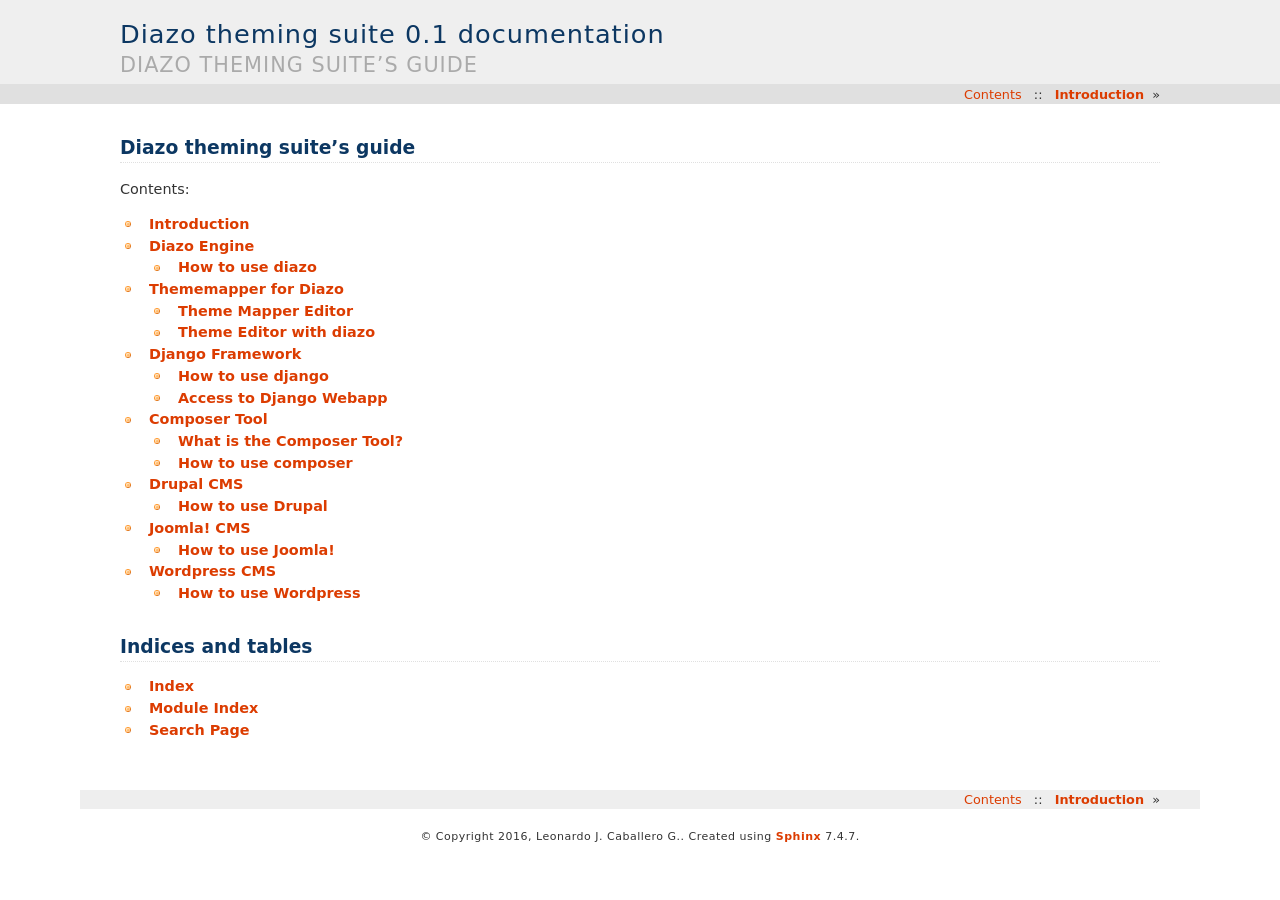
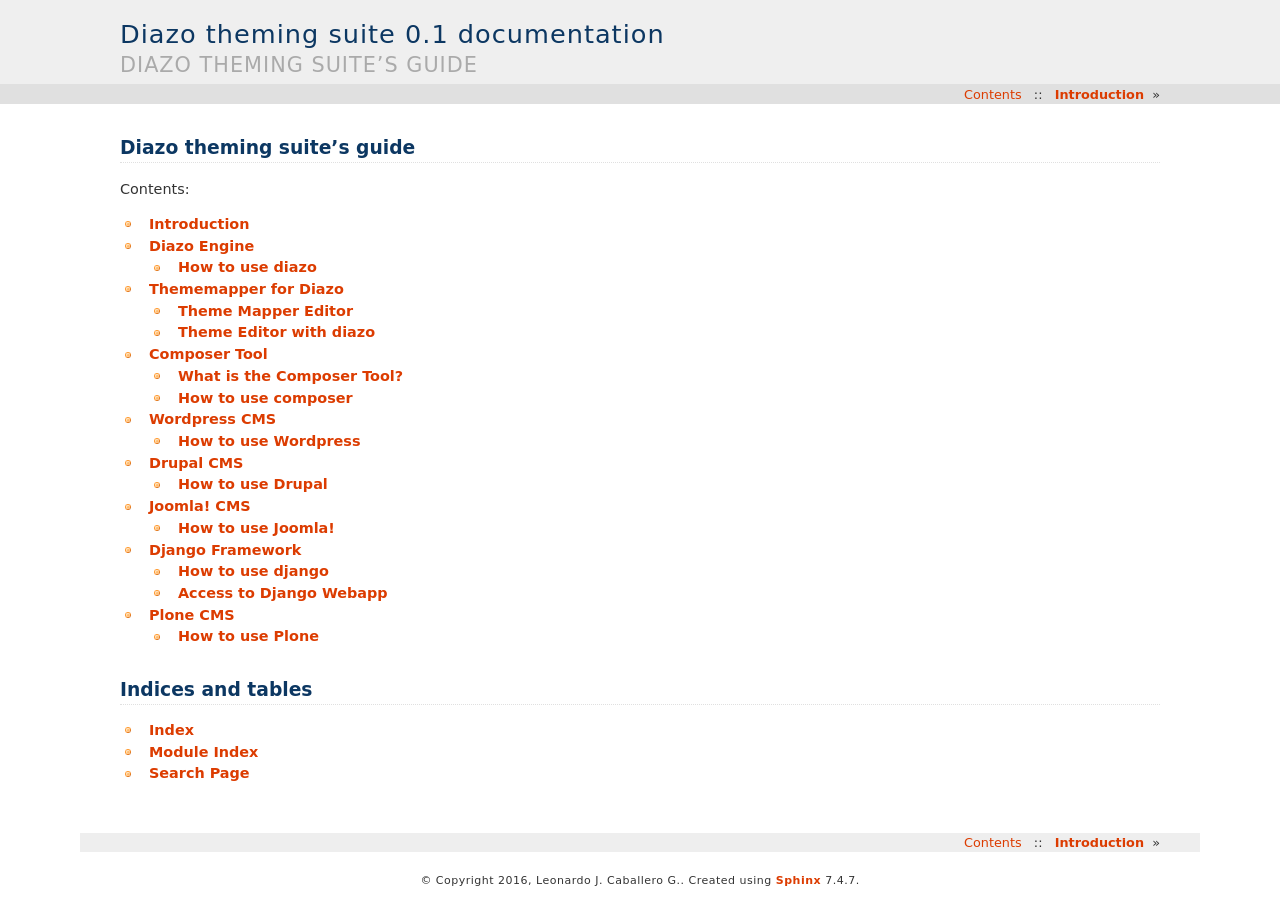
Before and after one commit to plone-ve/diazo-theming.suite, a Sphinx documentation site: the page built from docs/index.rst, in a window 1280 px wide. Built offline with Sphinx 7.4.7, drawn with Linux system fonts in a browser that asks for light colours.

Commit message:
Added Plone section for documentation

```diff
--- a/docs/index.rst
+++ b/docs/index.rst
@@ -14,11 +14,12 @@
    introduction
    diazo
    thememapper
-   django
    composer
+   wordpress
    drupal
    joomla
-   wordpress
+   django
+   plone
 
 
 
--- /dev/null
+++ b/docs/plone.rst
@@ -0,0 +1,10 @@
+==========
+Plone CMS
+==========
+
+How to use Plone
+=================
+
+For access to Plone administration panel use the follow url address:
+
+TODO
```
